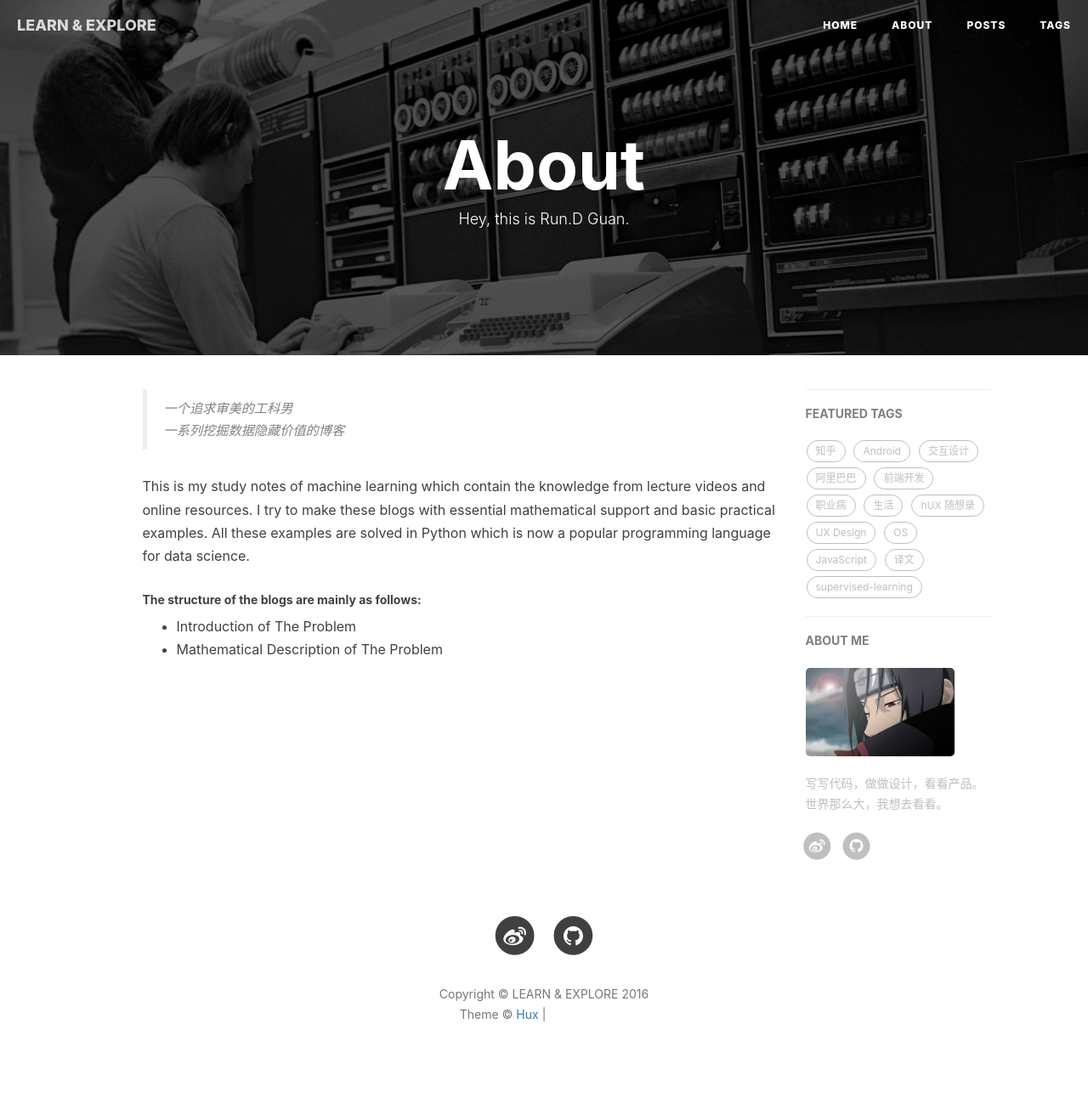
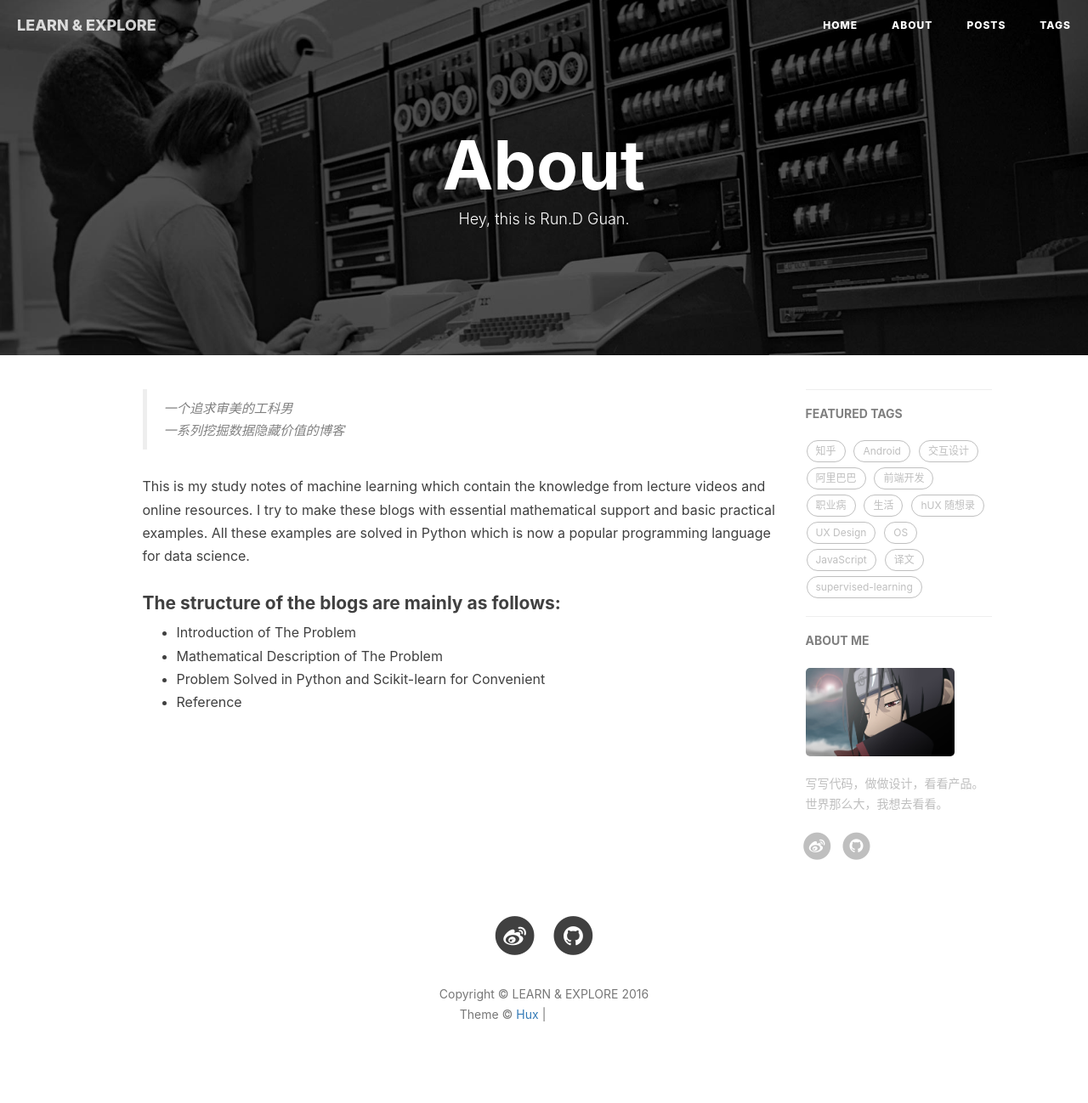
Before and after one commit to GaryLv/GaryLv.github.io, a Jekyll site: the page built from about.html, in a window 1280 px wide. Shown: the whole page at 85% size. Built offline with Jekyll 4.4.1, drawn with Linux system fonts in a browser that asks for light colours; nearby versions of some CDN libraries; comment, search, counter and statistics services are not loaded; grey boxes are pictures that could not be loaded.

Commit message:
Update about.html

```diff
--- a/about.html
+++ b/about.html
@@ -36,10 +36,12 @@ header-img: "img/about-bg.jpg"
     blogs with essential mathematical support and basic practical examples. All these examples are solved in Python which is now a popular
     programming language for data science. </p>
 
-    <h5>The structure of the blogs are mainly as follows:</h5>
+    <h4>The structure of the blogs are mainly as follows:</h4>
     <ul>
     <li>Introduction of The Problem</li>
     <li>Mathematical Description of The Problem</li>
+    <li>Problem Solved in Python and Scikit-learn for Convenient</li>
+    <li>Reference</li>
     </ul>
 
 </div>
```
